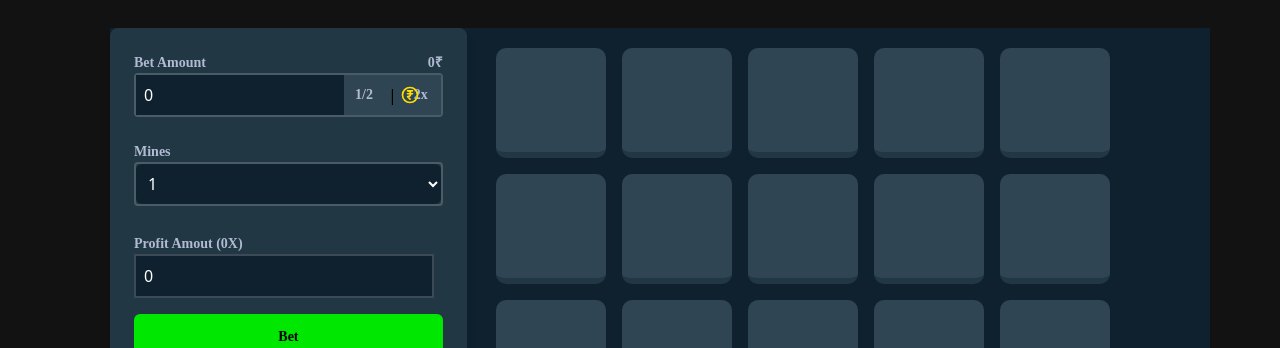
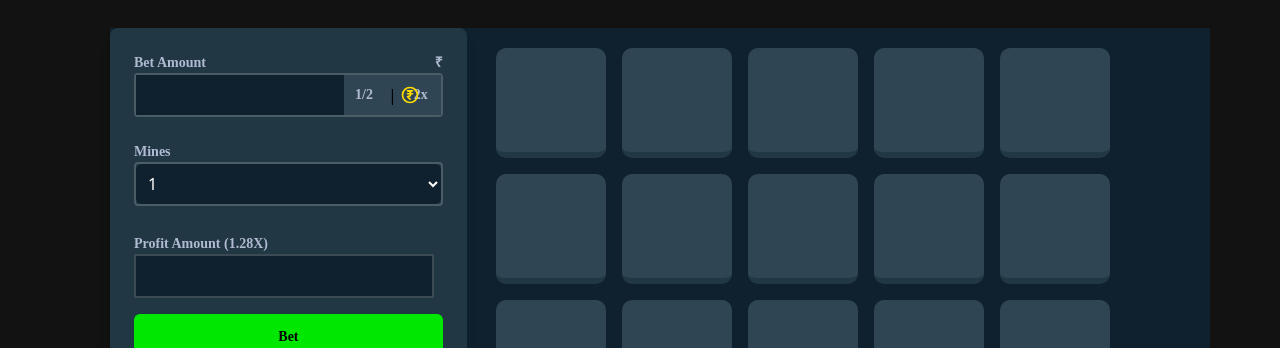
Before and after one commit to Vegadjay/Card-Game-Using-React, a React (Vite) app: page / in a window 1280 px wide. Shown: the top 348 px of the page. Built offline with nearby package versions, Linux system fonts and the light colour scheme; a web font is replaced by a local one.

Commit message:
Adding some fn

```diff
--- a/componants/Sidebar.jsx
+++ b/componants/Sidebar.jsx
@@ -1,32 +1,29 @@
-import { useState } from "react";
+import { useEffect, useState } from "react";
 import rupee from "../imgs/rupee.svg";
 import "../src/index.css";
 
-function Sidebar({ onMinesCountChange }) {
-  const [money, moneyUpdate] = useState(0);
+function Sidebar({
+  onMinesCountChange,
+  cardId,
+  openedCards,
+  betAmount,
+  onBetAmountChange,
+}) {
   const [minesCount, setMinesCount] = useState(1);
-  const [price, usePrice] = useState(0);
-  const [profitprice, useProfitprice] = useState(0);
+  const [profitMultiplier, setProfitMultiplier] = useState(1);
 
-  // Half the money
   const halfMoney = () => {
-    var newval = money * 0.5;
-    var moneyPrice = newval;
-    moneyUpdate(newval);
-    usePrice(moneyPrice);
+    const newAmount = betAmount * 0.5;
+    onBetAmountChange(newAmount);
   };
 
-  // Double the money
   const doubleMoney = () => {
-    var newval = money * 2;
-    var moneyPrice = newval;
-    moneyUpdate(newval);
-    usePrice(moneyPrice);
+    const newAmount = betAmount * 2;
+    onBetAmountChange(newAmount);
   };
 
-  const countValue = (event) => {
-    moneyUpdate(event.target.value);
-    usePrice(event.target.value);
+  const handleBetAmountChange = (event) => {
+    onBetAmountChange(Number(event.target.value));
   };
 
   const handleMinesCountChange = (event) => {
@@ -35,11 +32,13 @@ function Sidebar({ onMinesCountChange }) {
     onMinesCountChange(newValue);
   };
 
+  useEffect(() => {
+    setProfitMultiplier((prev) => prev * 1.13);
+  }, [openedCards]);
 
-  function calcprofitprice() {
-    var profit = profitprice * 1.13;
-    useProfitprice(profit);
-  }
+  const calcProfitPrice = () => {
+    return (betAmount * profitMultiplier).toFixed(2);
+  };
 
   return (
     <>
@@ -51,7 +50,7 @@ function Sidebar({ onMinesCountChange }) {
                 Bet Amount
               </span>
               <span className="text-gray-300 proxima_nova_rgregular_line">
-                {price}₹
+                {betAmount}₹
               </span>
             </div>
             <div className="div-outer-for-border flex items-center border border-gray-600 rounded">
@@ -59,8 +58,8 @@ function Sidebar({ onMinesCountChange }) {
                 <input
                   type="number"
                   className="input-area w-52 bg-transparent text-white p-2"
-                  value={money}
-                  onChange={countValue}
+                  value={betAmount}
+                  onChange={handleBetAmountChange}
                 />
               </div>
               <div className="coin absolute">
@@ -108,16 +107,15 @@ function Sidebar({ onMinesCountChange }) {
           </div>
         </div>
 
-        {/* Profit buttons */}
         <div className="profit-bars">
           <span className="text-gray-300 proxima_nova_rgregular_line">
-            Profit Amout ({profitprice}X)
+            Profit Amount ({profitMultiplier.toFixed(2)}X)
           </span>
           <div className="profit-bar-first">
             <input
               type="number"
               className="input-area1 w-60 bg-transparent text-white p-2"
-              value={profitprice}
+              value={calcProfitPrice()}
               disabled
             />
           </div>
```
